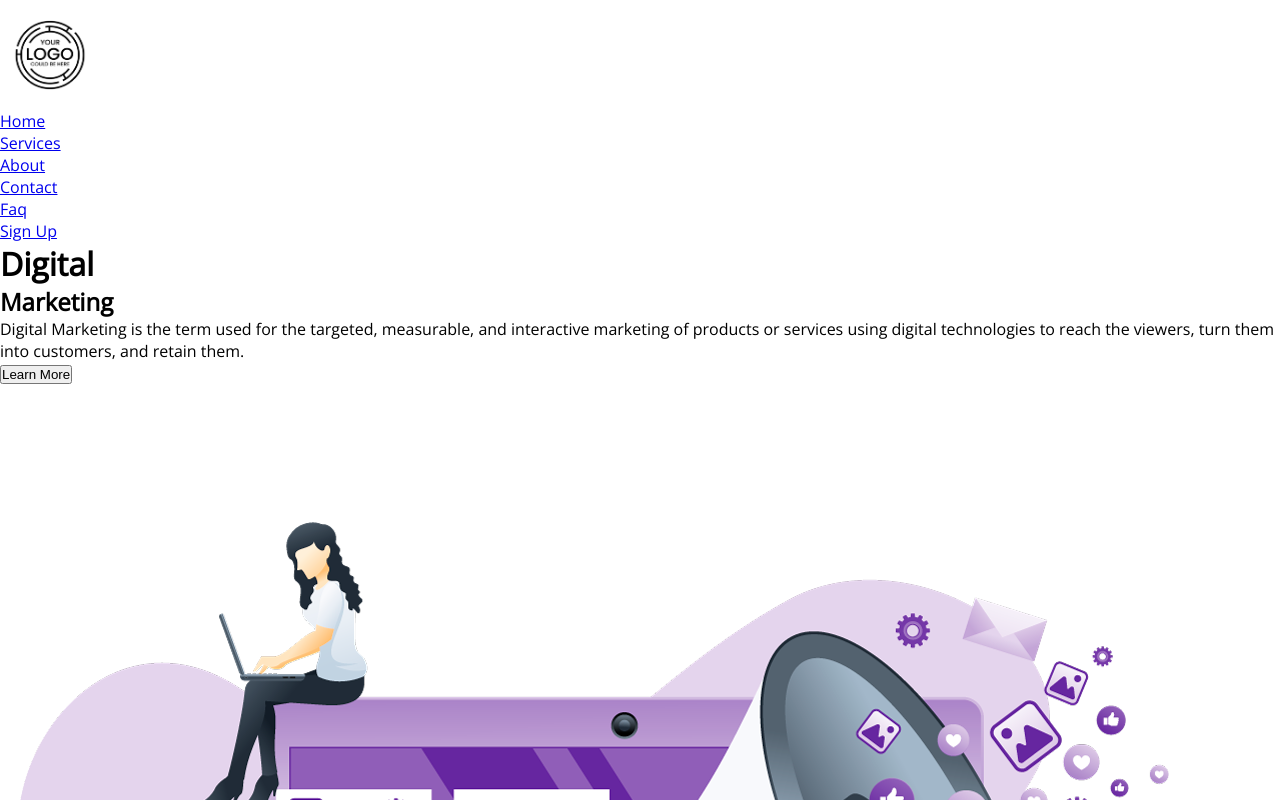
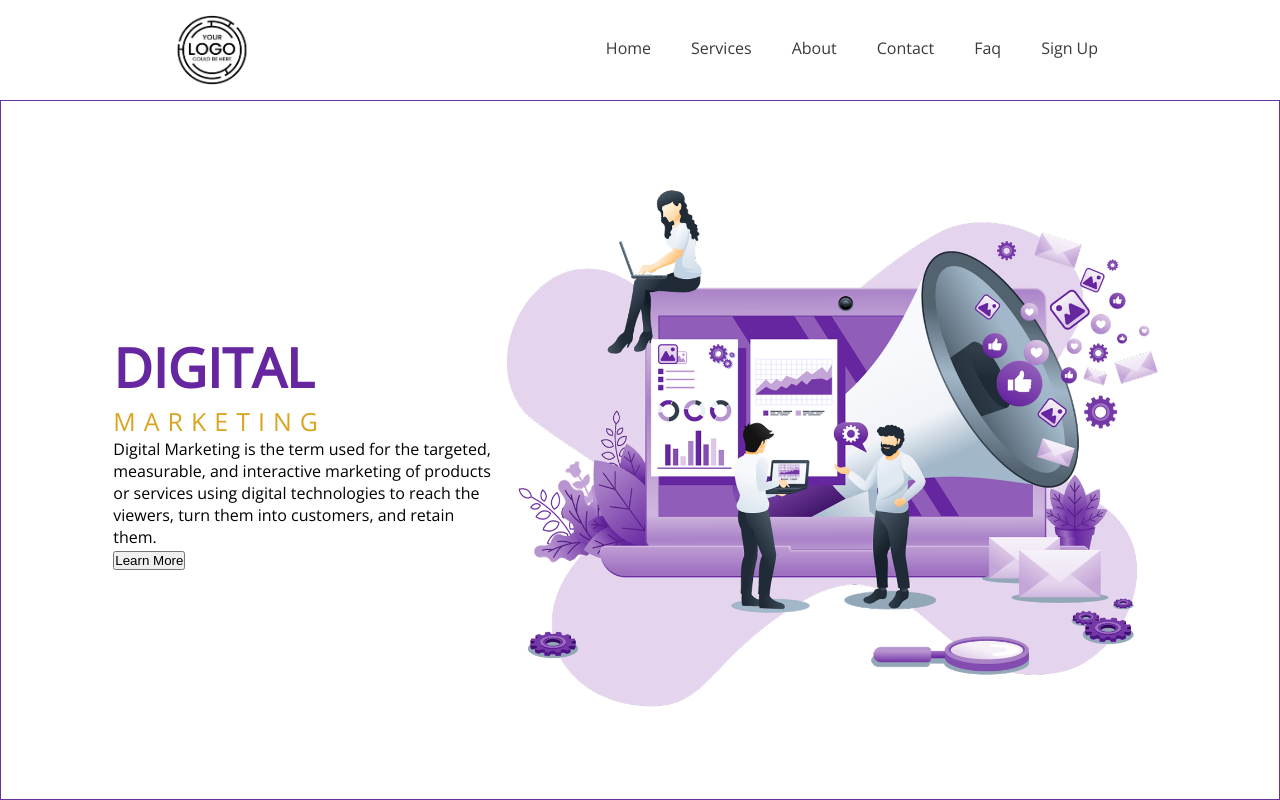
Before and after one commit to Rashid-Ali-Kalhoro/Digital-Marketing-landing-page-css-flexbox, a plain HTML site: page index.html in a window 1280 px wide. Shown: the top 800 px of the page. Drawn offline with nearby package versions, Linux system fonts and the light colour scheme.

Commit message:
modified style sheet

```diff
--- a/style.css
+++ b/style.css
@@ -15,7 +15,71 @@ body{
     font-family: 'Open Sans', sans-serif;
 }
 
+header{
+    height: 100px;
+    /*background-color: #61481C;*/
+    display: flex;
+    align-items: center;
+    justify-content: space-around;
+}
+
 .logo{
     width: 100px;
     height: 110px;
 }
+
+ul{
+    display: flex;
+    list-style-type: none;
+}
+
+ul li a{
+    padding: 0 20px;
+    text-decoration: none;
+    color: #3a3a3a;
+    display: inline-block;
+}
+
+li a::after{
+    content: '';
+    display: block;
+    height: 4px;
+    width: 0;
+    background: #905EB8;
+    transition:all .5s;
+}
+
+li a:hover::after{
+    width: 100%;
+}
+
+main{
+    display: flex;
+    border: 1px solid rebeccapurple;
+    height: calc(100vh - 100px);
+    align-items: center;
+    justify-content: center;
+}
+
+.bg-image{
+    max-width: 670px;
+    height: auto;
+}
+
+.left-content{
+    width: 30%;
+}
+
+main h1{
+    font-size: 54px;
+    color: #6626A0;
+    text-transform: uppercase;
+}
+
+main h2{
+    font-size: 25px;
+    color: goldenrod;
+    font-weight: 400;
+    text-transform: uppercase;
+    letter-spacing: 8px;
+}
```
